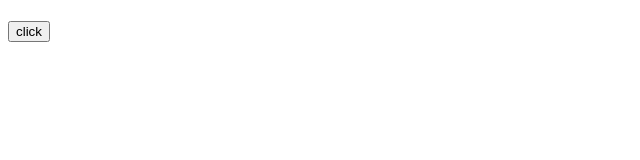
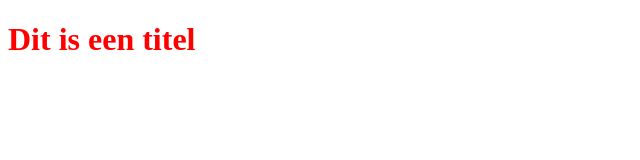
Before and after one commit to TechniekCollegeRotterdam/p3-javascript-El-JareauFlier-1, a plain HTML site: page week2/opdracht2-1/index.html in a window 1280 px wide. Shown: the whole page, without its empty margins (0-640 px from the left). Drawn offline with Linux system fonts and the light colour scheme.

Commit message:
opdacht2-1 fix

```diff
--- a/week2/opdracht2-1/app.js
+++ b/week2/opdracht2-1/app.js
@@ -5,3 +5,5 @@ function kleur_aanpassen(){
     title.innerText = "Dit is een titel";
     title.style.color = "red";
 }
+
+kleur_aanpassen();
--- a/week2/opdracht2-1/index.html
+++ b/week2/opdracht2-1/index.html
@@ -10,8 +10,6 @@
 
 <body>
     <h1 id="title"></h1>
-    <button onclick="kleur_aanpassen()">click</button>
-
 
     <!-- adds javascript -->
     <script src="app.js"></script>
```
